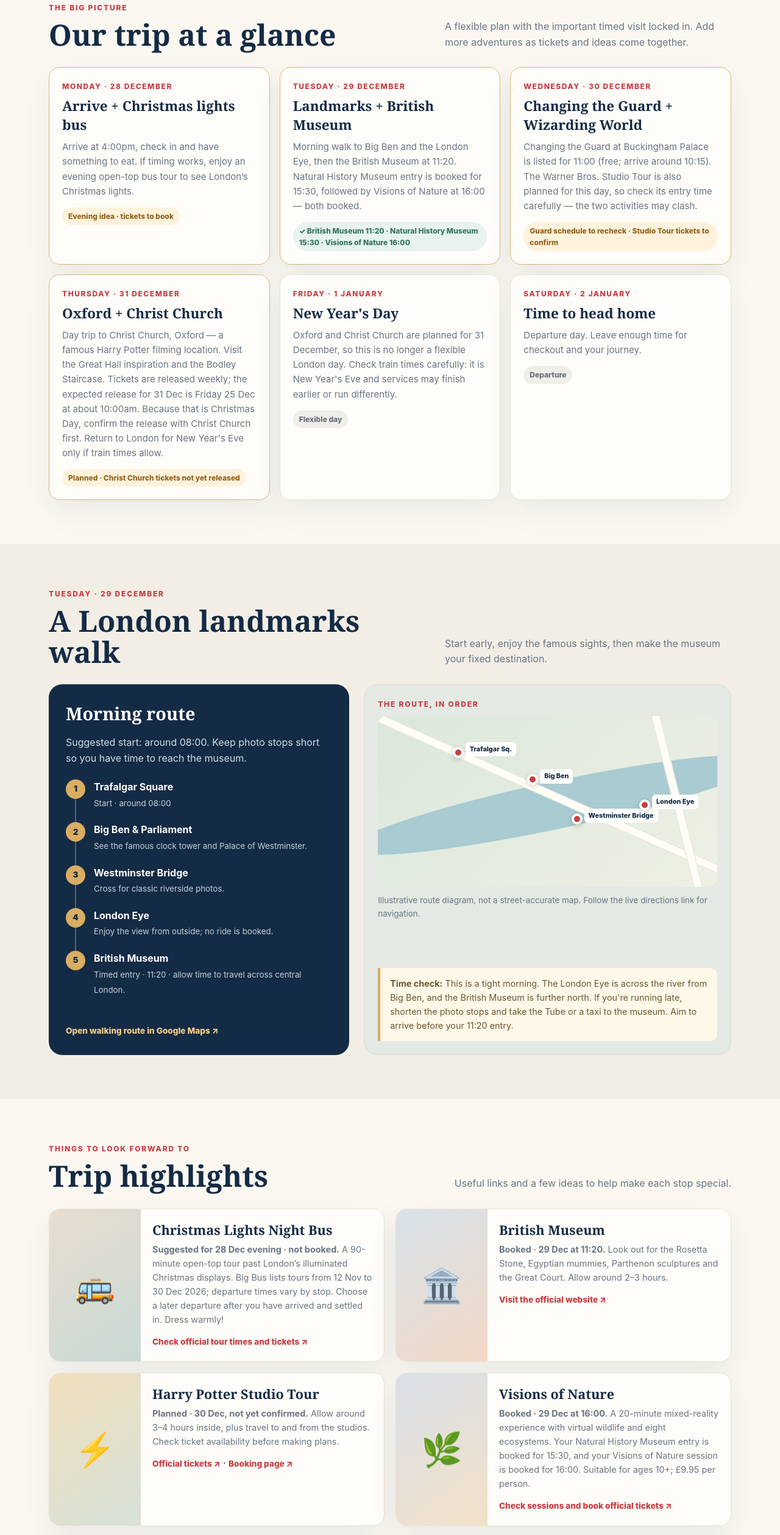
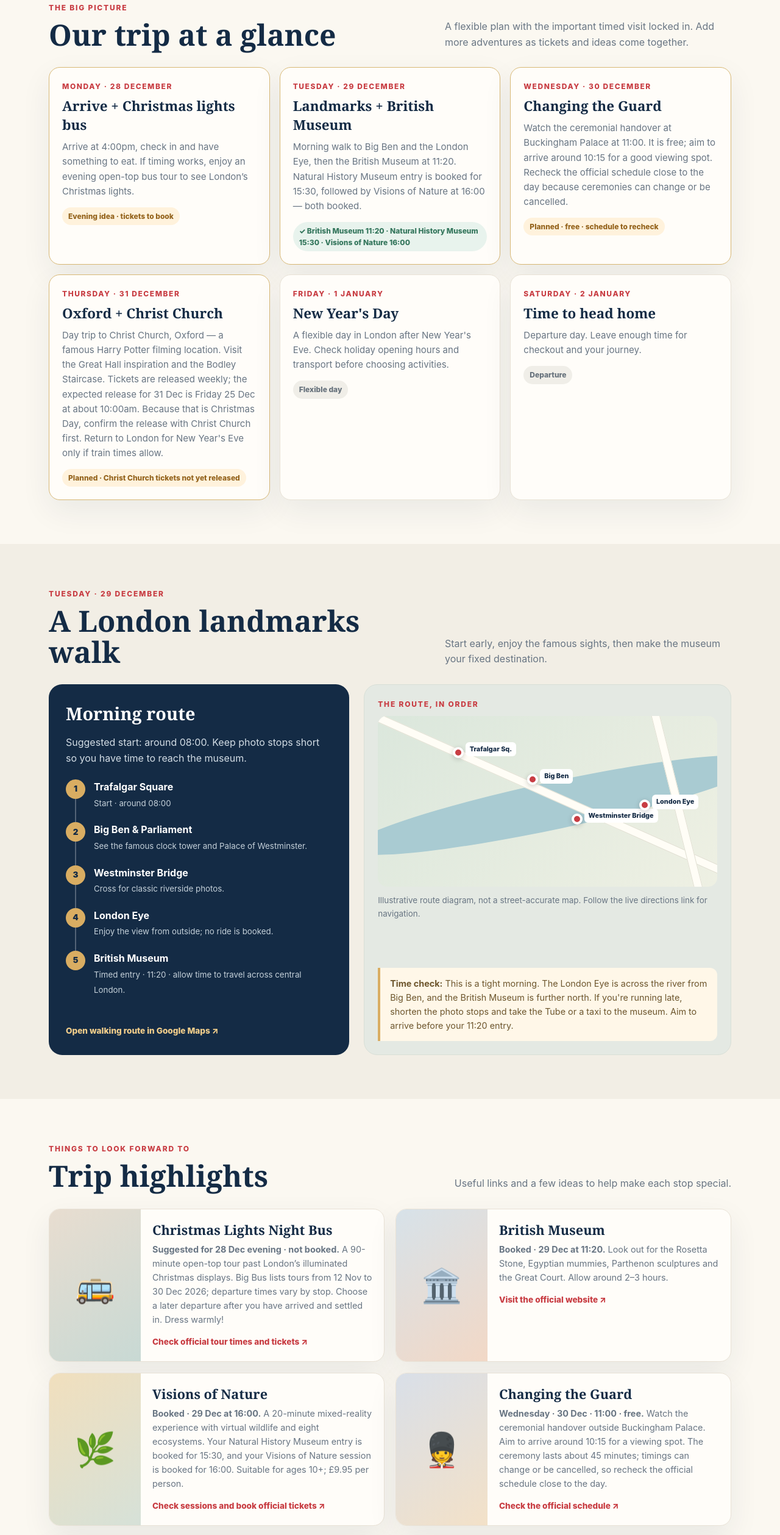
Before and after one commit to ChrisBeast67/london-family-trip, a plain HTML site: page index.html in a window 1280 px wide. Shown: the part 753-3270 px from the top of the page at 61% size. Drawn offline with Linux system fonts and the light colour scheme.

Commit message:
Update itinerary: Changing the Guard only, remove Studio Tour

```diff
--- a/index.html
+++ b/index.html
@@ -41,9 +41,9 @@ footer{background:var(--navy);color:#dce4eb;padding:35px 0}.foot{display:flex;ju
   <div class="days">
    <article class="day featured"><div class="date">Monday · 28 December</div><h3>Arrive + Christmas lights bus</h3><p>Arrive at 4:00pm, check in and have something to eat. If timing works, enjoy an evening open-top bus tour to see London’s Christmas lights.</p><span class="status planned">Evening idea · tickets to book</span></article>
    <article class="day featured"><div class="date">Tuesday · 29 December</div><h3>Landmarks + British Museum</h3><p>Morning walk to Big Ben and the London Eye, then the British Museum at 11:20. Natural History Museum entry is booked for 15:30, followed by Visions of Nature at 16:00 — both booked.</p><span class="status booked">✓ British Museum 11:20 · Natural History Museum 15:30 · Visions of Nature 16:00</span></article>
-   <article class="day featured"><div class="date">Wednesday · 30 December</div><h3>Changing the Guard + Wizarding World</h3><p>Changing the Guard at Buckingham Palace is listed for 11:00 (free; arrive around 10:15). The Warner Bros. Studio Tour is also planned for this day, so check its entry time carefully — the two activities may clash.</p><span class="status planned">Guard schedule to recheck · Studio Tour tickets to confirm</span></article>
+   <article class="day featured"><div class="date">Wednesday · 30 December</div><h3>Changing the Guard</h3><p>Watch the ceremonial handover at Buckingham Palace at 11:00. It is free; aim to arrive around 10:15 for a good viewing spot. Recheck the official schedule close to the day because ceremonies can change or be cancelled.</p><span class="status planned">Planned · free · schedule to recheck</span></article>
    <article class="day featured"><div class="date">Thursday · 31 December</div><h3>Oxford + Christ Church</h3><p>Day trip to Christ Church, Oxford — a famous Harry Potter filming location. Visit the Great Hall inspiration and the Bodley Staircase. Tickets are released weekly; the expected release for 31 Dec is Friday 25 Dec at about 10:00am. Because that is Christmas Day, confirm the release with Christ Church first. Return to London for New Year's Eve only if train times allow.</p><span class="status planned">Planned · Christ Church tickets not yet released</span></article>
-   <article class="day"><div class="date">Friday · 1 January</div><h3>New Year's Day</h3><p>Oxford and Christ Church are planned for 31 December, so this is no longer a flexible London day. Check train times carefully: it is New Year's Eve and services may finish earlier or run differently.</p><span class="status">Flexible day</span></article>
+   <article class="day"><div class="date">Friday · 1 January</div><h3>New Year's Day</h3><p>A flexible day in London after New Year's Eve. Check holiday opening hours and transport before choosing activities.</p><span class="status">Flexible day</span></article>
    <article class="day"><div class="date">Saturday · 2 January</div><h3>Time to head home</h3><p>Departure day. Leave enough time for checkout and your journey.</p><span class="status">Departure</span></article>
   </div>
  </div></section>
@@ -70,7 +70,6 @@ footer{background:var(--navy);color:#dce4eb;padding:35px 0}.foot{display:flex;ju
   <div class="cards">
    <article class="place"><div class="place-art">🚌</div><div class="place-body"><h3>Christmas Lights Night Bus</h3><p><b>Suggested for 28 Dec evening · not booked.</b> A 90-minute open-top tour past London’s illuminated Christmas displays. Big Bus lists tours from 12 Nov to 30 Dec 2026; departure times vary by stop. Choose a later departure after you have arrived and settled in. Dress warmly!</p><a href="https://www.bigbustours.com/en/london/london-christmas-lights-bus-tour" target="_blank" rel="noopener">Check official tour times and tickets ↗</a></div></article>
    <article class="place"><div class="place-art">🏛️</div><div class="place-body"><h3>British Museum</h3><p><b>Booked · 29 Dec at 11:20.</b> Look out for the Rosetta Stone, Egyptian mummies, Parthenon sculptures and the Great Court. Allow around 2–3 hours.</p><a href="https://www.britishmuseum.org/visit" target="_blank" rel="noopener">Visit the official website ↗</a></div></article>
-   <article class="place"><div class="place-art">⚡</div><div class="place-body"><h3>Harry Potter Studio Tour</h3><p><b>Planned · 30 Dec, not yet confirmed.</b> Allow around 3–4 hours inside, plus travel to and from the studios. Check ticket availability before making plans.</p><a href="https://www.wbstudiotour.co.uk/tickets/" target="_blank" rel="noopener">Official tickets ↗</a> · <a href="https://book.wbstudiotour.com/?event_type_id=2&amp;site_id=1" target="_blank" rel="noopener">Booking page ↗</a></div></article>
    <article class="place"><div class="place-art">🌿</div><div class="place-body"><h3>Visions of Nature</h3><p><b>Booked · 29 Dec at 16:00.</b> A 20-minute mixed-reality experience with virtual wildlife and eight ecosystems. Your Natural History Museum entry is booked for 15:30, and your Visions of Nature session is booked for 16:00. Suitable for ages 10+; £9.95 per person.</p><a href="https://www.nhm.ac.uk/visit/exhibitions/visions-of-nature.html" target="_blank" rel="noopener">Check sessions and book official tickets ↗</a></div></article>
    <article class="place"><div class="place-art">💂</div><div class="place-body"><h3>Changing the Guard</h3><p><b>Wednesday · 30 Dec · 11:00 · free.</b> Watch the ceremonial handover outside Buckingham Palace. Aim to arrive around 10:15 for a viewing spot. The ceremony lasts about 45 minutes; timings can change or be cancelled, so recheck the official schedule close to the day.</p><a href="https://www.householddivision.org.uk/changing-the-guard" target="_blank" rel="noopener">Check the official schedule ↗</a></div></article>
    <article class="place"><div class="place-art">🏰</div><div class="place-body"><h3>Christ Church, Oxford</h3><p><b>Planned · Thursday 31 Dec.</b> Visit this famous Harry Potter filming location. The Bodley Staircase appeared in the first film; the Great Hall inspired the Hogwarts dining hall design (the film dining scenes used a studio set). Self-guided multimedia tickets are released each Friday at about 10:00am for the following week. For 31 Dec, the expected release is Friday 25 Dec at about 10:00am — but Christmas Day may affect the release, so confirm with the college. Christmas vacation advance prices are £22.95 per adult and £17.50 per child (5–17), if those rates apply at checkout.</p><a href="https://chch.digitickets.co.uk/category/70451?navItem=1224590" target="_blank" rel="noopener">Official ticket booking ↗</a> · <a href="https://www.chch.ox.ac.uk/visit/daily-multimedia-tours" target="_blank" rel="noopener">Release information & prices ↗</a></div></article>
@@ -84,12 +83,10 @@ footer{background:var(--navy);color:#dce4eb;padding:35px 0}.foot{display:flex;ju
   <div class="section-head"><div><div class="kicker">Get ready</div><h2>Family trip checklist</h2></div><p>Your ticks and notes save in this browser on this device, so you can come back to them later.</p></div>
   <div class="todo">
    <div class="todo-panel"><h3>Before we go</h3>
-    <label class="check"><input type="checkbox" data-save="hp"><span>Confirm and book Harry Potter Studio Tour tickets for 30 December</span></label>
     <label class="check"><input type="checkbox" data-save="christchurch"><span>Check Christ Church ticket release on 25 December at about 10:00am (confirm Christmas Day release first)</span></label>
     <label class="check"><input type="checkbox" data-save="oxfordtrain"><span>Check Oxford return trains for 31 December and New Year service changes</span></label>
     <label class="check"><input type="checkbox" data-save="museum"><span>Save British Museum and Natural History Museum booking confirmations</span></label>
     <label class="check"><input type="checkbox" data-save="visions"><span>Save the Visions of Nature booking confirmation for 29 December at 16:00</span></label>
-    <label class="check"><input type="checkbox" data-save="travel"><span>Plan travel to and from the Studio Tour</span></label>
     <label class="check"><input type="checkbox" data-save="nye"><span>Decide whether to attend a New Year's Eve event</span></label>
     <label class="check"><input type="checkbox" data-save="hours"><span>Check holiday opening hours and transport updates</span></label>
     <label class="check"><input type="checkbox" data-save="tickets"><span>Keep all tickets and confirmations together</span></label>
```
